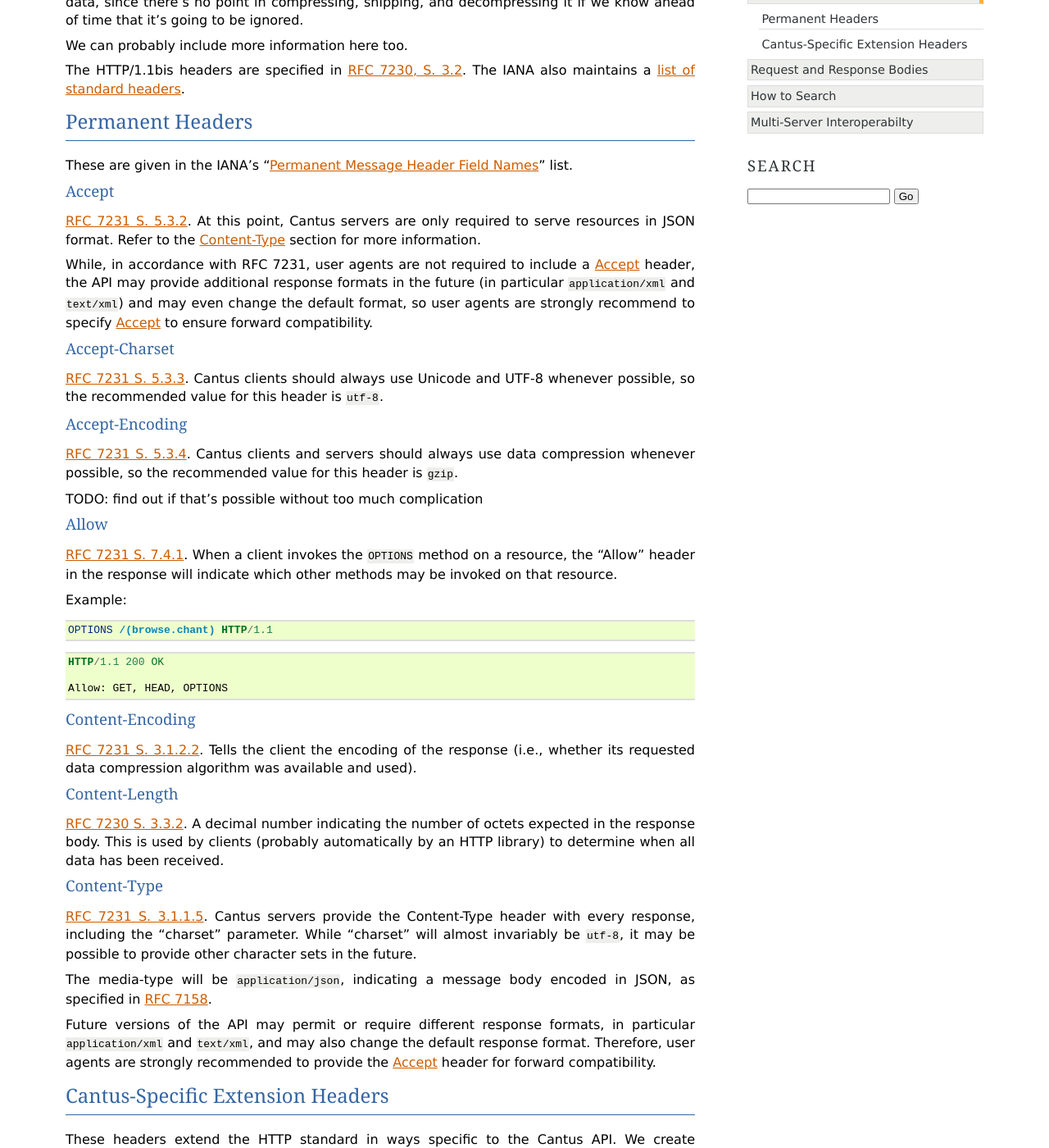
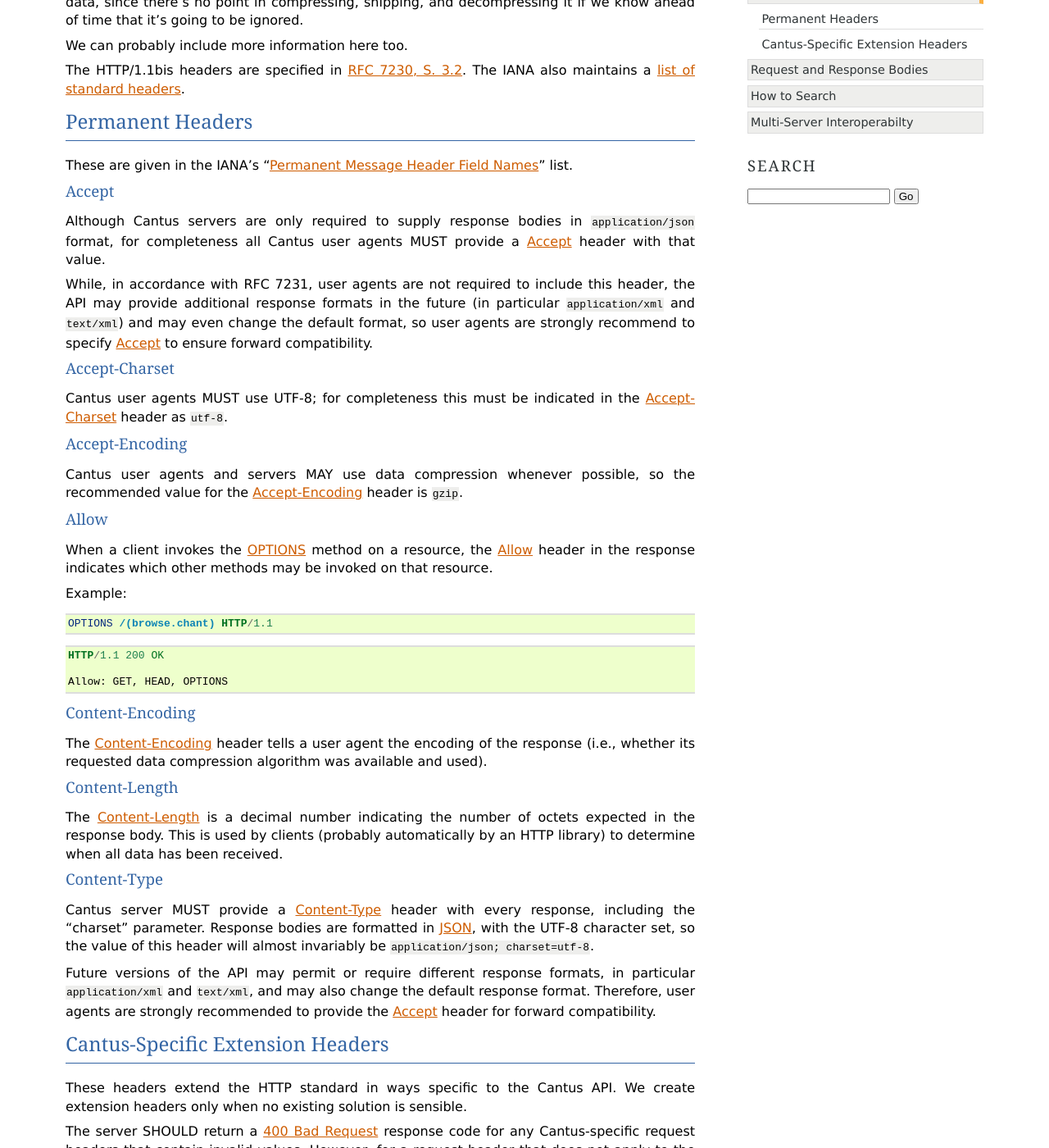
Before and after one commit to CANTUS-Project/api, a Sphinx documentation site: the page built from source/http_headers.rst, in a window 1280 px wide and 1400 px high, scrolled down 242 px. Shown: the whole window at 82% size. Built offline with Sphinx 7.4.7, drawn with Linux system fonts in a browser that asks for light colours; some of the changed text lies outside the part shown.

```diff
--- a/source/conf.py
+++ b/source/conf.py
@@ -52,7 +52,7 @@
 # built documents.
 #
 # The short X.Y version.
-version = '0.1.4'
+version = '0.1.5'
 # The full version, including alpha/beta/rc tags.
 release = '{}'.format(version)
 
--- a/source/http_headers.rst
+++ b/source/http_headers.rst
@@ -22,38 +22,33 @@
 Accept
 ^^^^^^
 
-`RFC 7231 S. 5.3.2 <http://tools.ietf.org/html/rfc7231#section-5.3.2>`_. At this point, Cantus
-servers are only required to serve resources in JSON format. Refer to the `Content-Type`_ section
-for more information.
+Although Cantus servers are only required to supply response bodies in ``application/json`` format,
+for completeness all Cantus user agents MUST provide a :http:header:`Accept` header with that value.
 
-While, in accordance with RFC 7231, user agents are not required to include a :http:header:`Accept`
-header, the API may provide additional response formats in the future (in particular
-``application/xml`` and ``text/xml``) and may even change the default format, so user agents are
-strongly recommend to specify :http:header:`Accept` to ensure forward compatibility.
+While, in accordance with RFC 7231, user agents are not required to include this header, the API
+may provide additional response formats in the future (in particular ``application/xml`` and
+``text/xml``) and may even change the default format, so user agents are strongly recommend to
+specify :http:header:`Accept` to ensure forward compatibility.
 
 Accept-Charset
 ^^^^^^^^^^^^^^
 
-`RFC 7231 S. 5.3.3 <http://tools.ietf.org/html/rfc7231#section-5.3.3>`_. Cantus clients should
-always use Unicode and UTF-8 whenever possible, so the recommended value for this header is ``utf-8``.
+Cantus user agents MUST use UTF-8; for completeness this must be indicated in the
+:http:header:`Accept-Charset` header as ``utf-8``.
 
 Accept-Encoding
 ^^^^^^^^^^^^^^^
 
-`RFC 7231 S. 5.3.4 <http://tools.ietf.org/html/rfc7231#section-5.3.4>`_. Cantus clients and servers
-should always use data compression whenever possible, so the recommended value for this header is
-``gzip``.
-
-TODO: find out if that's possible without too much complication
+Cantus user agents and servers MAY use data compression whenever possible, so the recommended value
+for the :http:header:`Accept-Encoding` header is ``gzip``.
 
 .. _`cantus header allow`:
 
 Allow
 ^^^^^
 
-`RFC 7231 S. 7.4.1 <http://tools.ietf.org/html/rfc7231#section-7.4.1>`_. When a client invokes the
-``OPTIONS`` method on a resource, the "Allow" header in the response will indicate which other
-methods may be invoked on that resource.
+When a client invokes the :http:method:`OPTIONS` method on a resource, the :http:header:`Allow`
+header in the response indicates which other methods may be invoked on that resource.
 
 Example:
 
@@ -70,28 +65,25 @@
 Content-Encoding
 ^^^^^^^^^^^^^^^^
 
-`RFC 7231 S. 3.1.2.2 <http://tools.ietf.org/html/rfc7231#section-3.1.2.2>`_. Tells the client
-the encoding of the response (i.e., whether its requested data compression algorithm was available
-and used).
+The :http:header:`Content-Encoding` header tells a user agent the encoding of the response (i.e.,
+whether its requested data compression algorithm was available and used).
 
 Content-Length
 ^^^^^^^^^^^^^^
 
-`RFC 7230 S. 3.3.2 <http://tools.ietf.org/html/rfc7230#section-3.3.2>`_. A decimal number indicating
-the number of octets expected in the response body. This is used by clients (probably automatically
-by an HTTP library) to determine when all data has been received.
+The :http:header:`Content-Length` is a decimal number indicating the number of octets expected in
+the response body. This is used by clients (probably automatically by an HTTP library) to determine
+when all data has been received.
 
 .. Implmementation note: Tornado handles this automatically.
 
 Content-Type
 ^^^^^^^^^^^^
 
-`RFC 7231 S. 3.1.1.5 <http://tools.ietf.org/html/rfc7231#section-3.1.1.5>`_. Cantus servers provide
-the Content-Type header with every response, including the "charset" parameter. While "charset" will
-almost invariably be ``utf-8``, it may be possible to provide other character sets in the future.
-
-The media-type will be ``application/json``, indicating a message body encoded in JSON, as specified
-in `RFC 7158 <http://tools.ietf.org/html/rfc7158>`_.
+Cantus server MUST provide a :http:header:`Content-Type` header with every response, including the
+"charset" parameter. Response bodies are formatted in `JSON <http://tools.ietf.org/html/rfc7158>`_,
+with the UTF-8 character set, so the value of this header will almost invariably be
+``application/json; charset=utf-8``.
 
 Future versions of the API may permit or require different response formats, in particular
 ``application/xml`` and ``text/xml``, and may also change the default response format. Therefore,
@@ -194,8 +186,9 @@
 X-Cantus-Total-Results
 ^^^^^^^^^^^^^^^^^^^^^^
 
-The total number of results that match a search query. The server MUST include this header with the
-results of every search query.
+The total number of results that match a search query. The server MUST include this header in the
+response to every :ref:`search http method` request, and MAY also provide it in the
+response to a "browse" or "view" request.
 
 X-Cantus-Per-Page
 ^^^^^^^^^^^^^^^^^
```
Also changed, not shown: other parts of source/http_headers.rst (+1 -1 lines), source/http_methods.rst (+13 -18 lines), source/index.rst (+22 -33 lines), source/searching.rst (+26 -51 lines).
